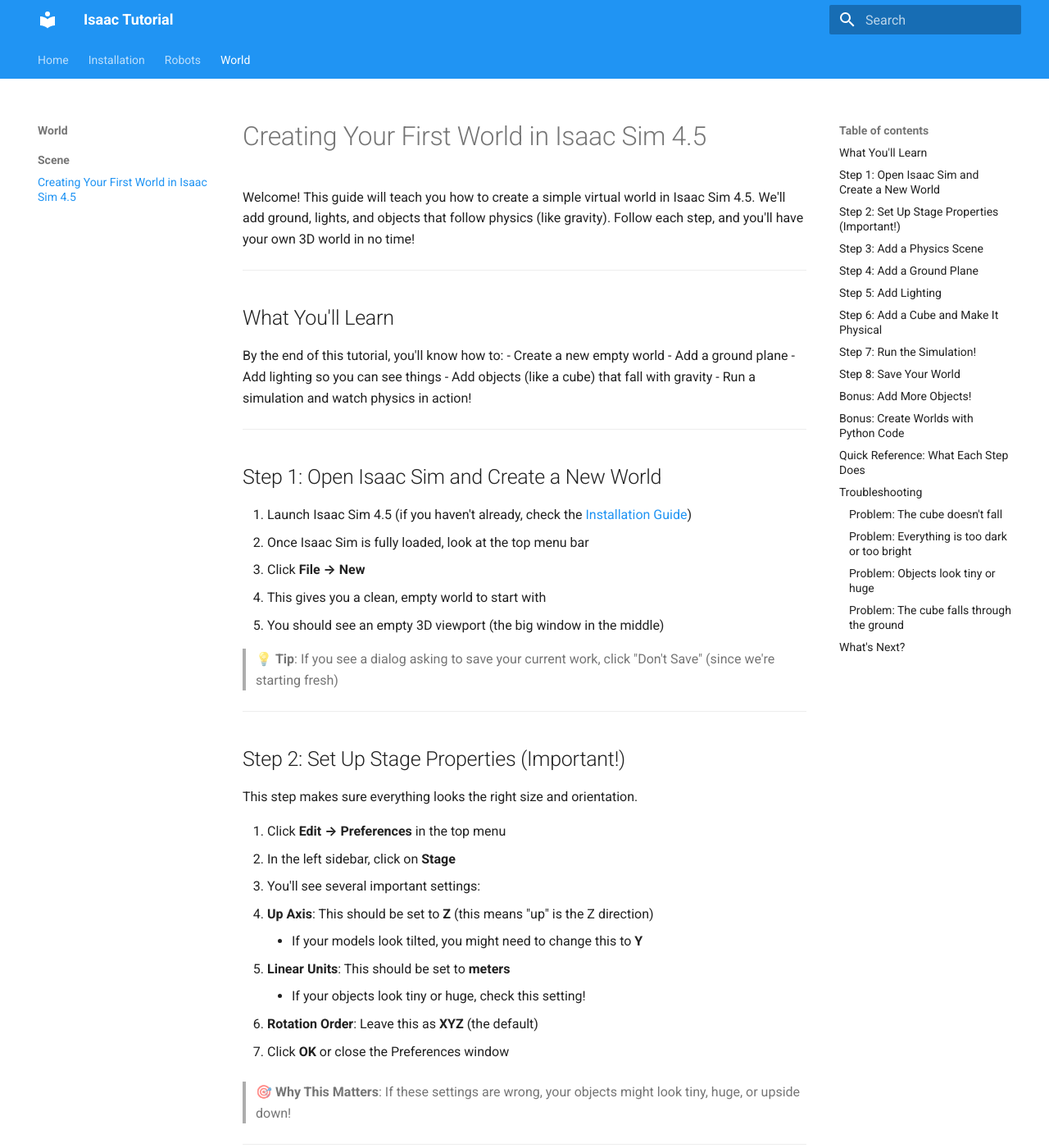
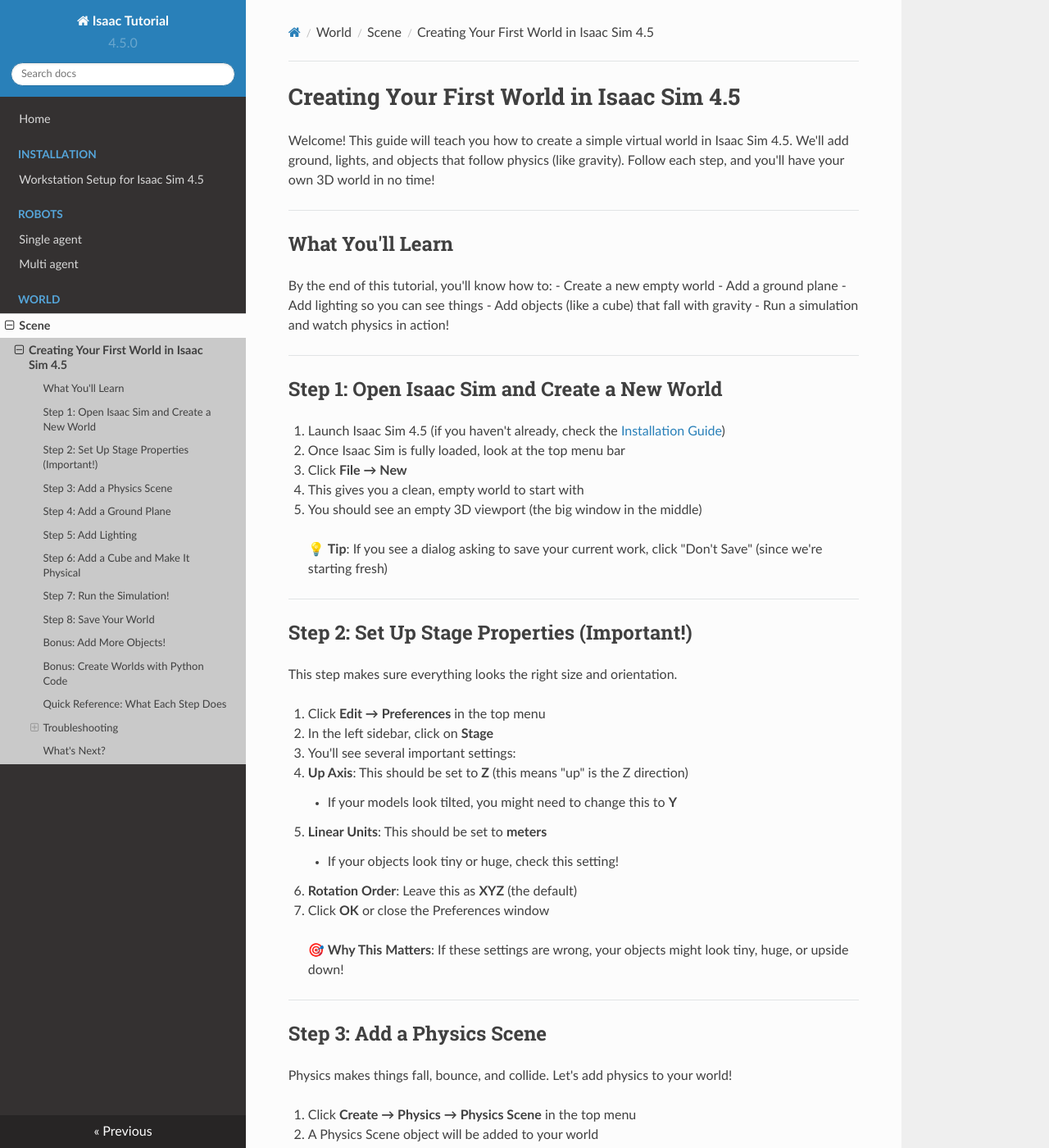
Before and after one commit to vigneshrl/isaac-tutorial, an MkDocs documentation site: the page built from docs/World/Scene/world_creation.md, in a window 1280 px wide and 1400 px high. Shown: the whole window at 82% size. Built offline with MkDocs 1.6.1, drawn with Linux system fonts in a browser that asks for light colours; nearby versions of some CDN libraries; the version menu is left out; some of the changed text lies outside the part shown.

```diff
--- a/mkdocs.yml
+++ b/mkdocs.yml
@@ -1,17 +1,68 @@
+site_name: Isaac Tutorial
+site_description: Documentation for Isaac Tutorial
+
+# Set docs_dir to current directory since mkdocs.yml is in the same folder as docs
+# docs_dir: .
+# site_dir: site
+
+theme:
+  name: readthedocs
+  highlightjs: true
+  hljs_languages:
+    - yaml
+    - rust
+
+  features:
+    - navigation.tabs
+    - navigation.sections
+    - navigation.expand
+    - navigation.top
+    - search.suggest
+    - search.highlight
+
+  font:
+    text: Roboto
+    code: Roboto Mono
+  icon:
+    repo: fontawesome/brands/github
+nav:
+  - Home: index.md
+  - Installation:
+    - Installation/Workstation_setup.md
+  - Robots:
+    - Robots/single_agent.md
+    - Robots/Multi_agent.md
+  - World:
+    - Scene:
+      - World/Scene/world_creation.md
+extra:
+  version: "4.5.0" # This is the version of Isaac Sim we are using
+  version_selector: true
+  # version: "5.1.0"
+# markdown_extensions:
+#   - pymdownx.highlight
+#   - pymdownx.superfences
+#   - pymdownx.tabbed
+#   - pymdownx.tasklist
+#   - attr_list
+#   - md_in_html
+
+
 # site_name: Isaac Tutorial
 # site_description: Documentation for Isaac Tutorial
 
-# # Set docs_dir to current directory since mkdocs.yml is in the same folder as docs
-# # docs_dir: .
-# # site_dir: site
+# docs_dir: docs
+# site_dir: site
 
 # theme:
-#   name: readthedocs
-#   highlightjs: true
-#   hljs_languages:
-#     - yaml
-#     - rust
-
+#   name: material
+#   palette:
+#     - scheme: default
+#       primary: blue
+#       accent: blue
+#     - scheme: slate
+#       primary: blue
+#       accent: blue
 #   features:
 #     - navigation.tabs
 #     - navigation.sections
@@ -19,12 +70,9 @@
 #     - navigation.top
 #     - search.suggest
 #     - search.highlight
-
-#   font:
-#     text: Roboto
-#     code: Roboto Mono
 #   icon:
 #     repo: fontawesome/brands/github
+
 # nav:
 #   - Home: index.md
 #   - Installation:
@@ -35,56 +83,8 @@
 #   - World:
 #     - Scene:
 #       - World/Scene/world_creation.md
+
 # extra:
-#   version: "4.5.0" # This is the version of Isaac Sim we are using
+#   version:
+#     provider: readthedocs
 #   version_selector: true
-#   # version: "5.1.0"
-# # markdown_extensions:
-# #   - pymdownx.highlight
-# #   - pymdownx.superfences
-# #   - pymdownx.tabbed
-# #   - pymdownx.tasklist
-# #   - attr_list
-# #   - md_in_html
-
-
-site_name: Isaac Tutorial
-site_description: Documentation for Isaac Tutorial
-
-docs_dir: docs
-site_dir: site
-
-theme:
-  name: material
-  palette:
-    - scheme: default
-      primary: blue
-      accent: blue
-    - scheme: slate
-      primary: blue
-      accent: blue
-  features:
-    - navigation.tabs
-    - navigation.sections
-    - navigation.expand
-    - navigation.top
-    - search.suggest
-    - search.highlight
-  icon:
-    repo: fontawesome/brands/github
-
-nav:
-  - Home: index.md
-  - Installation:
-    - Installation/Workstation_setup.md
-  - Robots:
-    - Robots/single_agent.md
-    - Robots/Multi_agent.md
-  - World:
-    - Scene:
-      - World/Scene/world_creation.md
-
-extra:
-  version:
-    provider: readthedocs
-  version_selector: true
```
